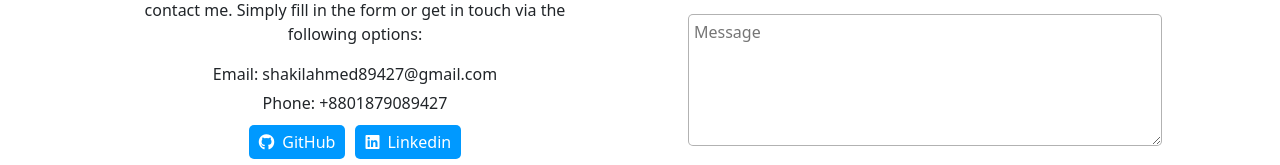
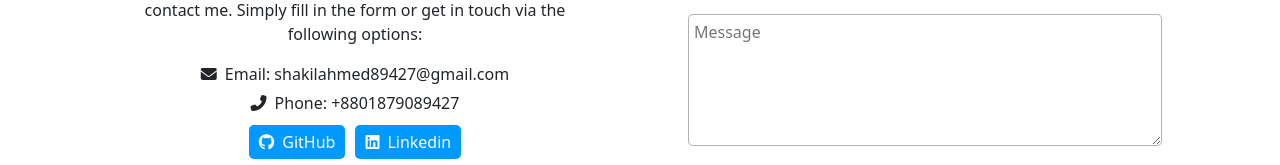
Before and after one commit to shakil89427/My-Portfolio, a React (Create React App) app: page / in a window 1280 px wide. Shown: the part 2750-2915 px from the top of the page. Built offline with nearby package versions, Linux system fonts and the light colour scheme.

Commit message:
contact updated

```diff
--- a/src/Components/Home/Contact/Contact.js
+++ b/src/Components/Home/Contact/Contact.js
@@ -38,8 +38,13 @@ const Contact = () => {
               always happy to hear from you, however, you choose to contact me.
               Simply fill in the form or get in touch via the following options:
             </p>
-            <p className="info">Email: shakilahmed89427@gmail.com</p>
-            <p className="info">Phone: +8801879089427</p>
+            <p className="info">
+              <i className="me-2 fas fa-envelope"></i>Email:
+              shakilahmed89427@gmail.com
+            </p>
+            <p className="info">
+              <i className="me-2 fas fa-phone-alt"></i>Phone: +8801879089427
+            </p>
             <a href="https://github.com/shakil89427" target="blank">
               <button className="p-button">
                 <i className="me-2 fab fa-github"></i>GitHub
```
